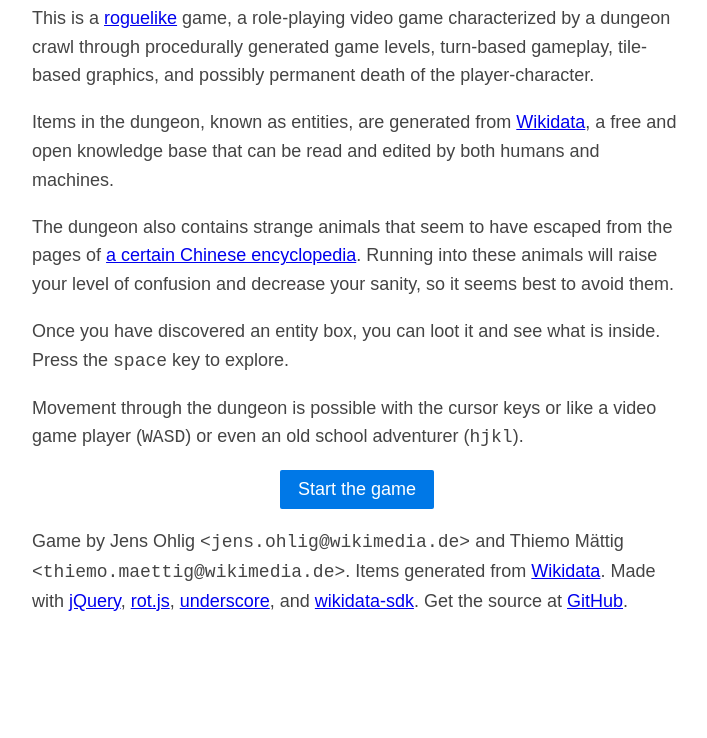
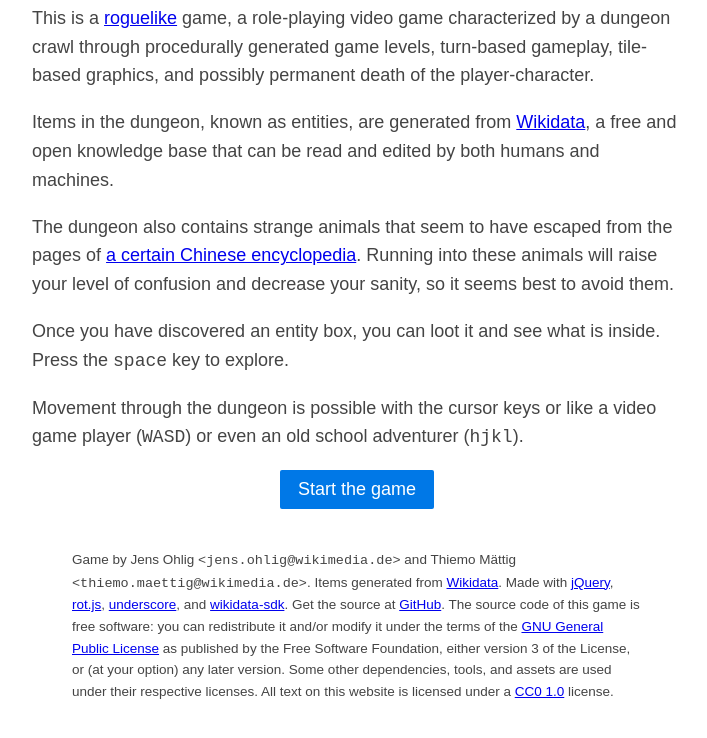
Before and after one commit to johl/dungeonofknowledge, a website: page index.html in a window 1280 px wide. Shown: the part 358-1096 px from the top of the page, without its empty margins (283-990 px from the left). Before the commit the page ends 1014 px from the top, so only its background shows below. Drawn offline with nearby package versions, Linux system fonts and the light colour scheme.

Commit message:
Add LICENSE

```diff
--- a/index.html
+++ b/index.html
@@ -25,6 +25,10 @@
 		   #start {
 	           text-align: center;
 	           }
+		   footer {
+	           padding:40px;
+		   font-size:75%;
+		   }
 	</style>
 </head>
 <body>
@@ -40,6 +44,9 @@ You, a newly trained initiate and an eager seeker of knowledge, are determined t
 <div id="start">
 	<a class="pure-button pure-button-primary" href="roguelike.html">Start the game</a>
 </div>
-<p>Game by Jens Ohlig <code>&lt;jens.ohlig@wikimedia.de&gt;</code> and Thiemo Mättig <code>&lt;thiemo.maettig@wikimedia.de&gt;</code>. Items generated from <a href="https://wikidata.org/">Wikidata</a>. Made with <a href="https://www.npmjs.com/package/jquery">jQuery</a>, <a href="https://www.npmjs.com/package/rot-js">rot.js</a>, <a href="https://www.npmjs.com/package/underscore">underscore</a>, and <a href="https://www.npmjs.com/package/wikidata-sdk">wikidata-sdk</a>. Get the source at <a href="https://github.com/johl/dungeonofknowledge">GitHub</a>.
+<footer>
+Game by Jens Ohlig <code>&lt;jens.ohlig@wikimedia.de&gt;</code> and Thiemo Mättig <code>&lt;thiemo.maettig@wikimedia.de&gt;</code>. Items generated from <a href="https://wikidata.org/">Wikidata</a>. Made with <a href="https://www.npmjs.com/package/jquery">jQuery</a>, <a href="https://www.npmjs.com/package/rot-js">rot.js</a>, <a href="https://www.npmjs.com/package/underscore">underscore</a>, and <a href="https://www.npmjs.com/package/wikidata-sdk">wikidata-sdk</a>. Get the source at <a href="https://github.com/johl/dungeonofknowledge">GitHub</a>.
+The source code of this game is free software: you can redistribute it and/or modify it under the terms of the <a href=\"http://www.gnu.org/copyleft/gpl.html\">GNU General Public License</a> as published by the Free Software Foundation, either version 3 of the License, or (at your option) any later version. Some other dependencies, tools, and assets are used under their respective licenses. All text on this website is licensed under a <a href=\"http://creativecommons.org/publicdomain/zero/1.0/\">CC0 1.0</a> license.
+</footer>
 </body>
 </html>
```
Also changed, not shown: 1 other file.
